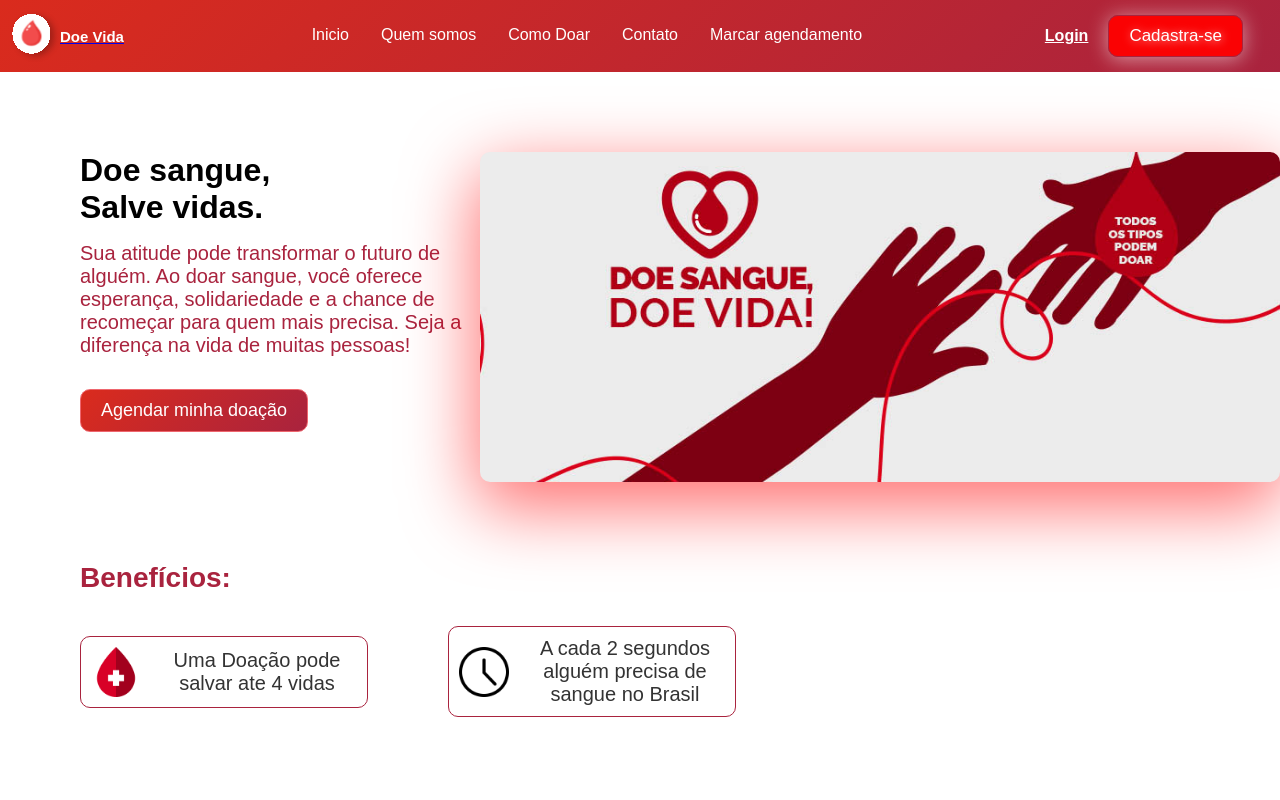
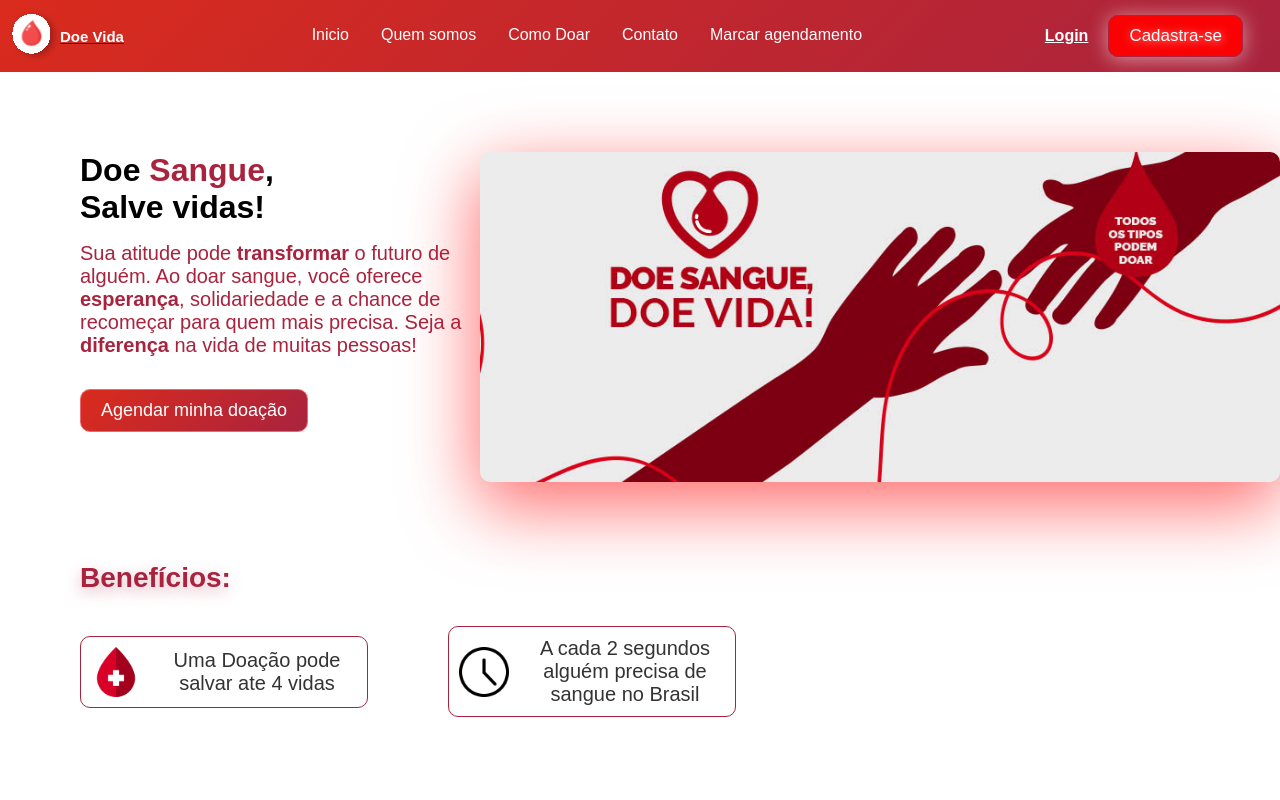
Before and after one commit to Gustavooxx/Tcc_Projeto, a React (Vite) app in the folder Frontend/: page / in a window 1280 px wide. Shown: the top 800 px of the page. Built offline with nearby package versions, Linux system fonts and the light colour scheme.

Commit message:
deixando mais atraente

```diff
--- a/Frontend/src/pages/Inicio/index.jsx
+++ b/Frontend/src/pages/Inicio/index.jsx
@@ -42,10 +42,10 @@ export default function Inicio() {
 
                 <div className='texto-pagina'>
 
-                    <h2>Doe sangue, <br />
-                        Salve vidas.</h2>
+                    <h2>Doe <span style={{ color: '#A9233E' }}>Sangue</span>, <br />
+                        Salve vidas!</h2>
                     <p style={{ fontSize: '20px', maxWidth: '420px', marginBottom: '2rem', color: '#A9233E' }}>
-                        Sua atitude pode transformar o futuro de alguém. Ao doar sangue, você oferece esperança, solidariedade e a chance de recomeçar para quem mais precisa. Seja a diferença na vida de muitas pessoas!
+                        Sua atitude pode <span style={{fontWeight: 'bold'}}> transformar</span> o futuro de alguém. Ao doar sangue, você oferece <span style={{fontWeight: 'bold'}}> esperança</span>, solidariedade e a chance de recomeçar para quem mais precisa. Seja a <span style={{fontWeight: 'bold'}}>diferença</span> na vida de muitas pessoas!
                     </p>
 
                     <div className='botaos'>
--- a/Frontend/src/pages/Inicio/index.scss
+++ b/Frontend/src/pages/Inicio/index.scss
@@ -158,6 +158,7 @@
             font-size: 28px;
             margin-bottom: 2rem;
             color: #A9233E;
+            text-shadow: rgba(169, 35, 62, 0.35) 0px 5px 15px;
         }
 
         .conteudo-beneficios {
```
